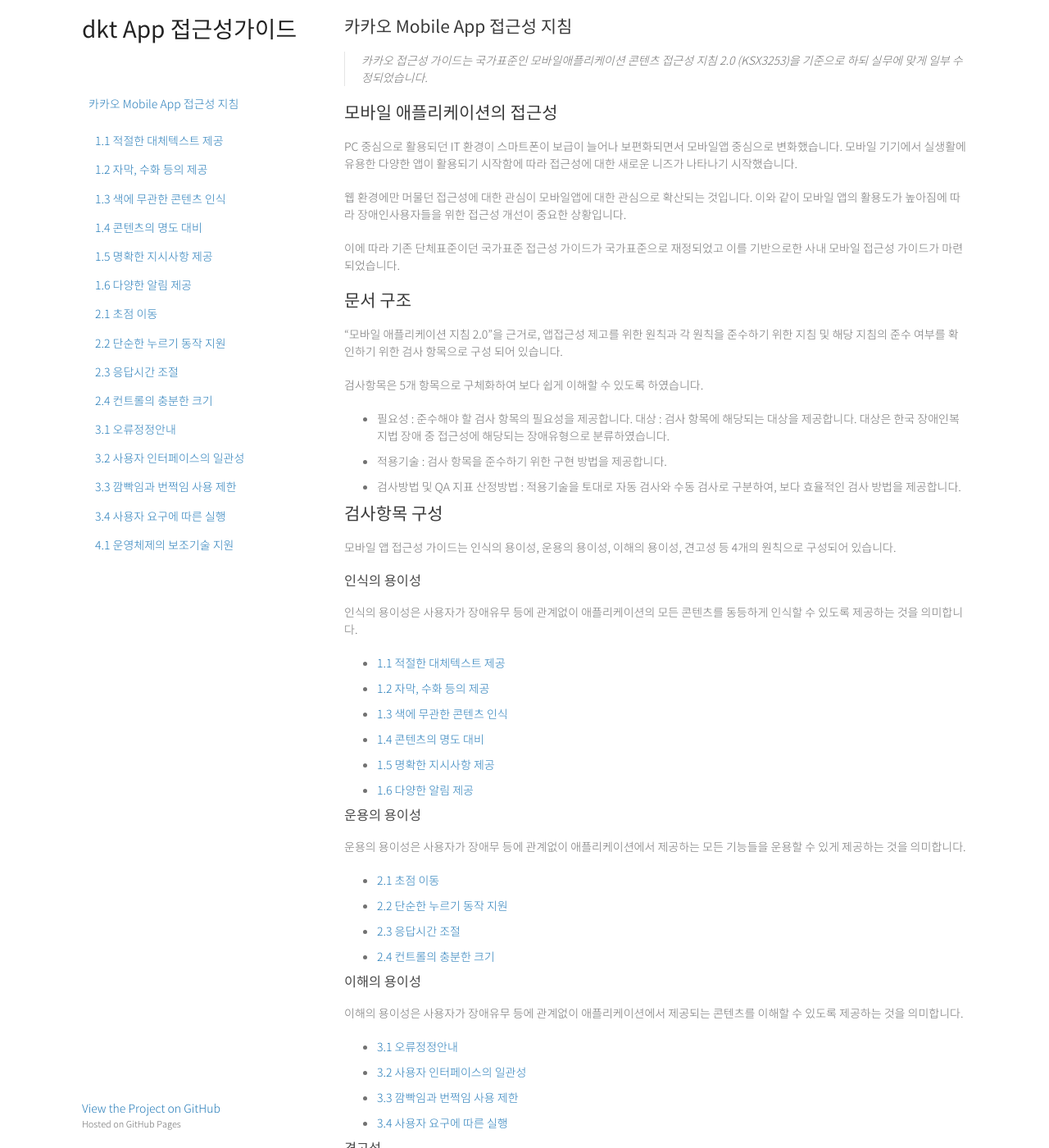
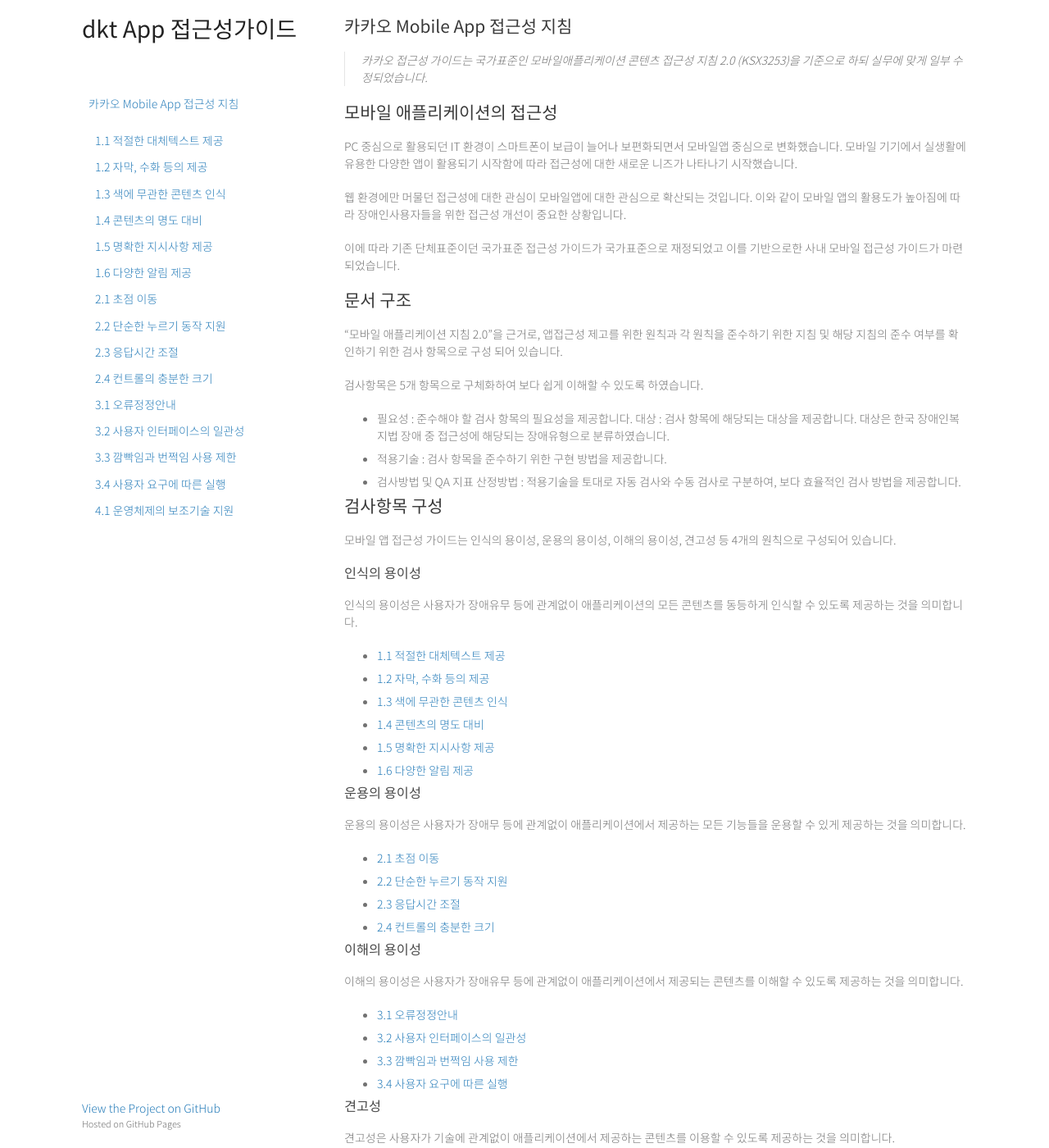
Before and after one commit to daum-a11y/app-a11y-guide, a Jekyll site: the page built from index.md, in a window 1280 px wide and 1400 px high. Shown: the whole window at 82% size. Built offline with Jekyll 4.4.1, drawn with Linux system fonts in a browser that asks for light colours; our own code applies the rules of GitHub Pages for plain Markdown files; the repository's description, which GitHub fills in, is left out.

Commit message:
오타수정

```diff
--- a/_sass/jekyll-theme-minimal.scss
+++ b/_sass/jekyll-theme-minimal.scss
@@ -60,7 +60,7 @@ p, table, pre, dl {
   margin: 0 0 20px;
 }
 ul, ol, li {
-  margin-bottom: 10px;
+  margin-bottom: 7px;
 }
 
 h1, h2, h3 {
@@ -189,7 +189,7 @@ footer {
   float: left;
   position: fixed;
   bottom: 0;
-  border-color: #fff;
+  background-color: #fff;
   -webkit-font-smoothing: subpixel-antialiased;
 }
 @media print, screen and (max-width: 960px) {
```
